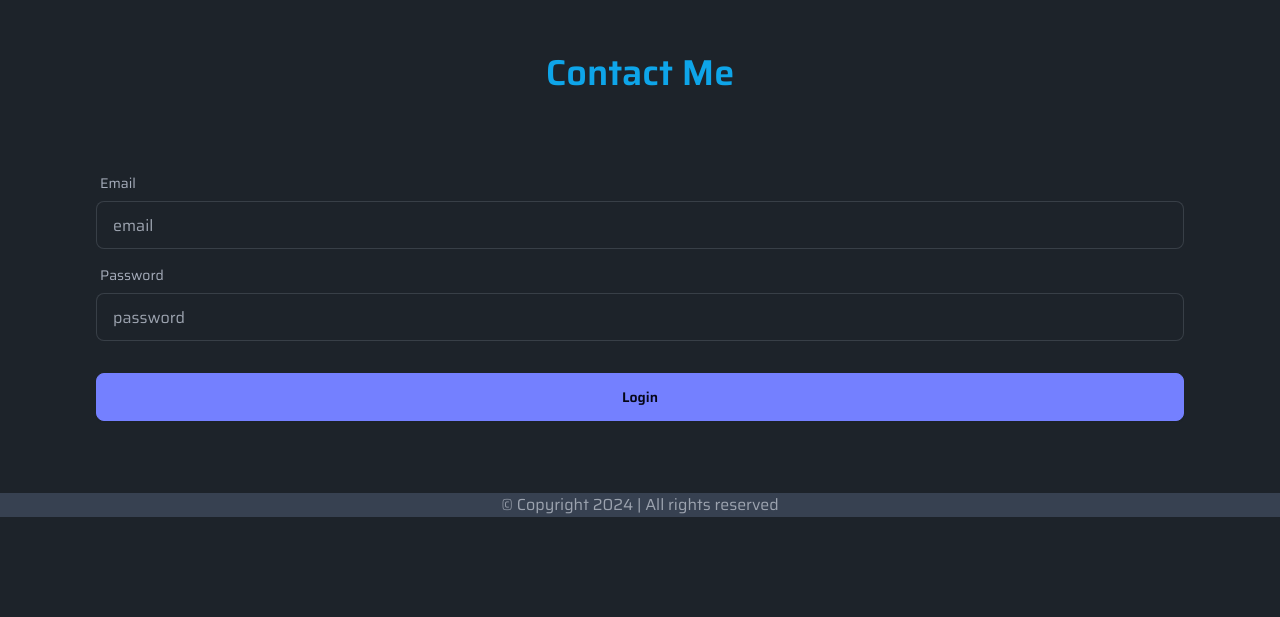
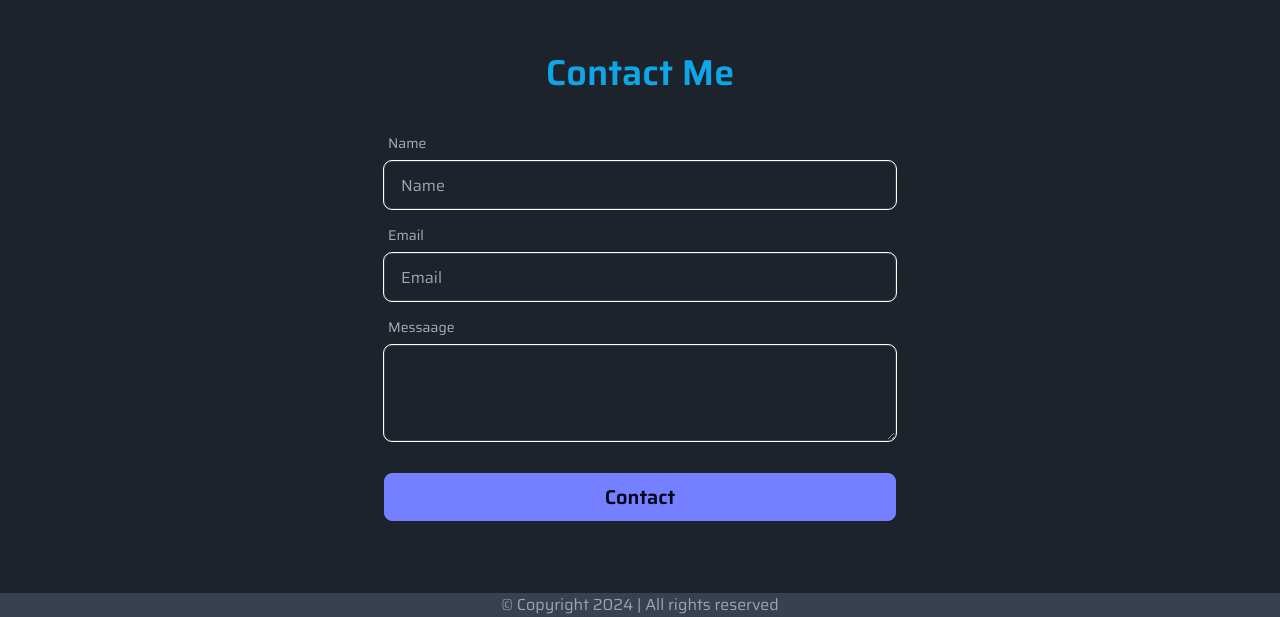
Before and after one commit to ammarcse50/portfolio, a React (Vite) app: page / in a window 1280 px wide. Shown: the part 2977-3594 px from the top of the page. Before the commit the page ends 3494 px from the top, so only its background shows below. Built offline with nearby package versions, Linux system fonts and the light colour scheme.

Commit message:
scrolltotop-added

```diff
--- a/index.html
+++ b/index.html
@@ -2,7 +2,7 @@
 <html lang="en" data-theme="dark">
   <head>
     <meta charset="UTF-8" />
-    <link rel="icon" type="image/svg+xml" href="/vite.svg" />
+    <link rel="icon" type="image/svg+xml" href="dp.png" />
     <meta name="viewport" content="width=device-width, initial-scale=1.0" />
     <title>portfolio</title>
   </head>
--- a/package.json
+++ b/package.json
@@ -17,8 +17,10 @@
     "react-icons": "^5.1.0",
     "react-router-dom": "^6.23.0",
     "react-scroll": "^1.9.0",
+    "react-scroll-to-top": "^3.0.0",
     "react-type-animation": "^3.2.0",
-    "sort-by": "^1.2.0"
+    "sort-by": "^1.2.0",
+    "sweetalert2": "^11.10.8"
   },
   "devDependencies": {
     "@iconify/tailwind": "^0.1.4",
--- a/src/App.jsx
+++ b/src/App.jsx
@@ -6,6 +6,8 @@ import Footer from "./components/Footer";
 import Services from "./components/Services";
 import Portfolio from "./components/Portfolio";
 import Contact from "./components/Contact";
+import ScrollToTop from "react-scroll-to-top";
+import { FaBold } from "react-icons/fa";
 
 function App() {
   return (
@@ -20,6 +22,14 @@ function App() {
         <Contact></Contact>
       </div>
       <Footer></Footer>
+      <ScrollToTop className="bg-[#00eeff]" color="black" style={{
+  width: '50px',
+  height: '50px',
+  borderRadius: '50%',
+  boxShadow: '0 0px 30px #00eeff',
+
+  // Add more styles as needed
+}} smooth />
     </div>
   );
 }
--- a/src/components/Contact.jsx
+++ b/src/components/Contact.jsx
@@ -1,28 +1,57 @@
 import React from "react";
+import Swal from "sweetalert2";
 
 const Contact = () => {
+
+    const handleSubmitMessage = e =>{
+
+        e.preventDefault()
+
+
+        const form = e.target;
+
+         const name = form.name.value;
+         const email = form.email.value;
+         const message = form.message.value;
+
+         const data ={name,email,message}
+
+         Swal.fire({
+            title: "Thanks for contacting!",
+            text: "We got your message!",
+            icon: "success"
+          });
+
+
+    }
   return (
     <div className="pt-32 mb-10" name="contact">
-      <h2 className="text-center text-4xl mb-10 font-semibold text-sky-500">
+      <h2 className="text-center text-4xl font-semibold text-sky-500">
        Contact Me
       </h2>
       <div>
-      <form className="card-body">
+      <form onSubmit={handleSubmitMessage} className="card-body w-1/2 mx-auto">
+        <div className="form-control">
+          <label className="label">
+            <span className="label-text">Name</span>
+          </label>
+          <input type="name" name="name" placeholder="Name" className="input input-bordered hover:outline hover:outline-[#00eeff] outline outline-1 text-white" required />
+        </div>
         <div className="form-control">
           <label className="label">
             <span className="label-text">Email</span>
           </label>
-          <input type="email" placeholder="email" className="input input-bordered" required />
+          <input type="email" name="email" placeholder="Email" className="input input-bordered hover:outline hover:outline-[#00eeff] outline outline-1  text-white" required />
         </div>
         <div className="form-control">
           <label className="label">
-            <span className="label-text">Password</span>
+            <span className="label-text">Messaage</span>
           </label>
-          <input type="password" placeholder="password" className="input input-bordered" required />
+          <textarea name="message" className="input input-bordered border   hover:outline hover:outline-[#00eeff] outline outline-1 h-24 text-white"></textarea>
 
         </div>
         <div className="form-control mt-6">
-          <button className="btn btn-primary">Login</button>
+          <button className="btn btn-primary text-xl hover:outline hover:outline-white hover:bg-[#00eeff]">Contact</button>
         </div>
       </form>
 
--- a/src/components/Navbar.jsx
+++ b/src/components/Navbar.jsx
@@ -29,7 +29,7 @@ const Navbar = () => {
           </a>
         </li>{" "}
       </Link>
-      <Link to="contact" spy={true} smooth={true} offset={-100} duration={500}>
+      <Link to="contact" spy={true} smooth={true} offset={-10} duration={500}>
         <li>
           <a className="hover:bg-[#00eeff] hover:text-black text-2xl">
             Contact
```
Also changed, not shown: 1 other file (tests, documents, lock files or other folders).
